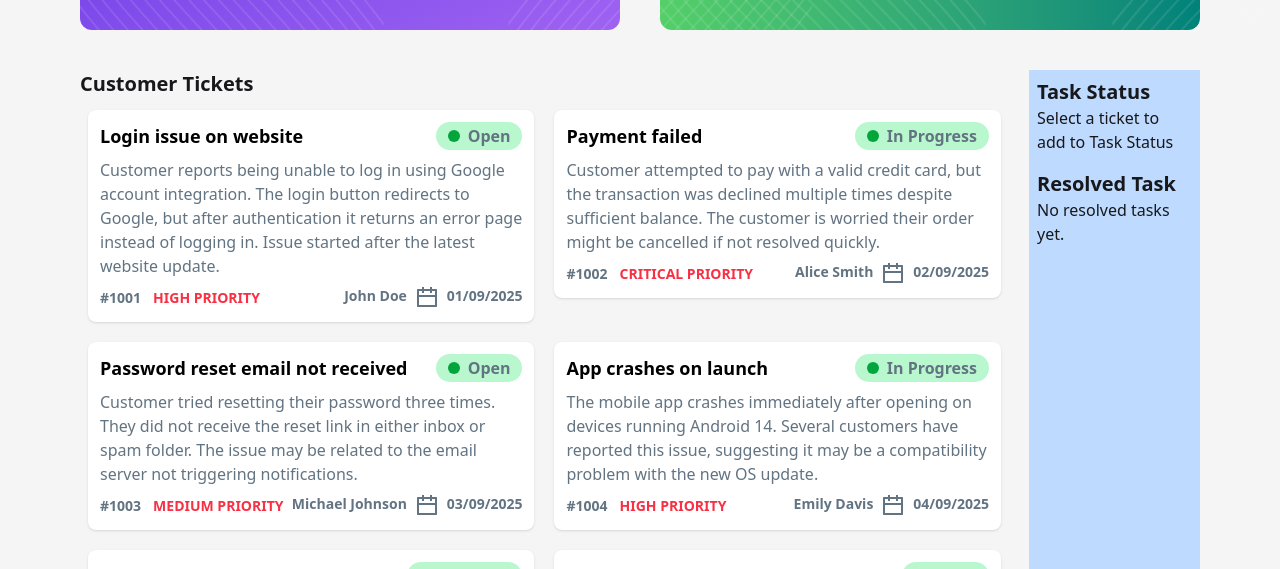
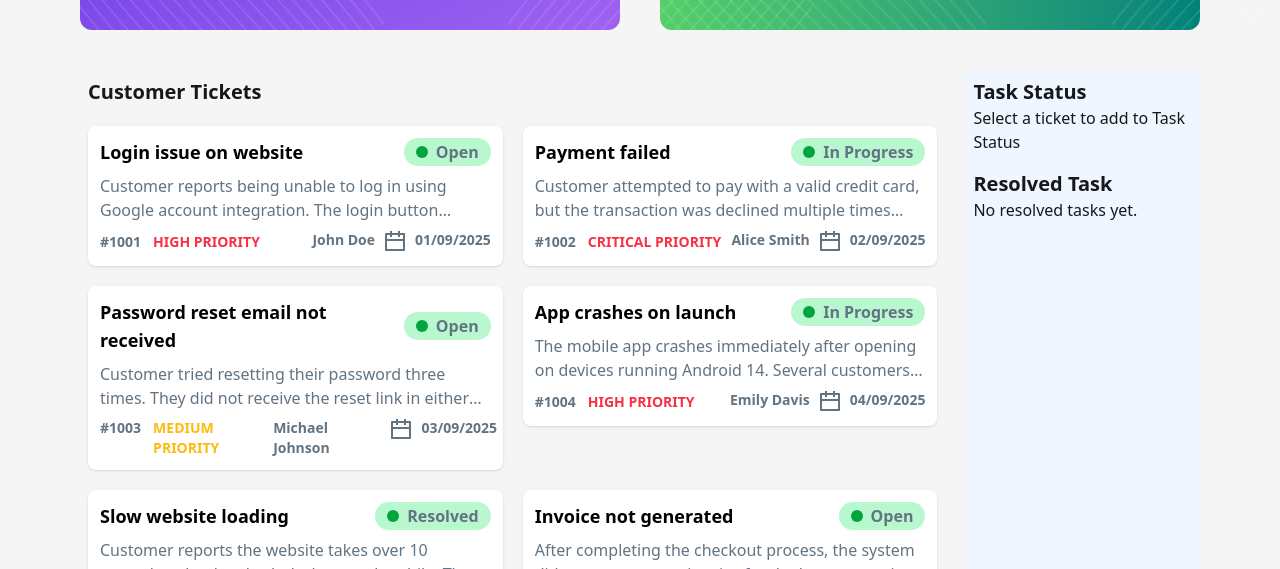
Before and after one commit to Arifwazed/Customer-Support-Zone-Project, a React (Vite) app: page / in a window 1280 px wide. Shown: the part 383-952 px from the top of the page. Built offline with nearby package versions, Linux system fonts and the light colour scheme.

Commit message:
priority edited

```diff
--- a/package.json
+++ b/package.json
@@ -13,6 +13,7 @@
     "@tailwindcss/vite": "^4.1.13",
     "react": "^19.1.1",
     "react-dom": "^19.1.1",
+    "react-toastify": "^11.0.0",
     "tailwindcss": "^4.1.13"
   },
   "devDependencies": {
--- a/src/App.jsx
+++ b/src/App.jsx
@@ -6,6 +6,7 @@ import Customers from './component/customer/Customers'
 import Task from './component/task/Task'
 import Resolve from './component/resolve_task/Resolve'
 import React from 'react'
+import { ToastContainer } from 'react-toastify';
 
 const fetchCustomers = async () => {
   const res = await fetch('./customers.json');
@@ -47,19 +48,21 @@ function App() {
 
       <div className='md:px-20 mt-10 flex flex-col md:flex-row gap-5'>
         <div>
-        <h1 className='font-semibold text-xl '>Customer Tickets</h1>
+        <h1 className='font-semibold text-xl p-2'>Customer Tickets</h1>
         <Suspense fallback={<span className="loading loading-spinner loading-xl"></span>}>
         <Customers customerPromise={customerPromise} setTask={setTask} task={task} setToggle={setToggle} customerData={customerData}></Customers>
         </Suspense>
         </div>
-        <div className='md:w-[600px] bg-blue-200 p-2'>
+        <div className='md:w-[900px] bg-blue-50 p-2'>
           {/* <div><h1 className='font-semibold text-xl '>Task Status</h1></div> */}
           <Task task={task} removeTask={removeTask} resolve={resolve} setResolve={setResolve} toggle={toggle} setToggle={setToggle} setToggleResolve={setToggleResolve} removeCustomer={removeCustomer}></Task>
           {/* <div><h1 className='font-semibold text-xl '>Resolved Task</h1></div> */}
           <Resolve resolve={resolve} toggleResolve={toggleResolve}></Resolve>
         </div>
       </div>
+
       </div>
+      <ToastContainer />
     </>
   )
 }
--- a/src/component/customer/Customer.jsx
+++ b/src/component/customer/Customer.jsx
@@ -1,11 +1,13 @@
 import React from 'react';
 import calenderImg from "../../assets/calendar.png"
+import { toast } from 'react-toastify';
 
 const Customer = ({customer,setTask,task,setToggle}) => {
     const handletask = (taskData) => {
         task = task.filter(t => t.id !== taskData.id);
         setTask([...task,taskData]);
         setToggle(true);
+        toast('Customer ticket add to task status')
     }
     // console.log(customer)
     return (
@@ -18,11 +20,11 @@ const Customer = ({customer,setTask,task,setToggle}) => {
                         <p>{customer.status}</p>
                       </button>
                     </div>
-                    <p className="my-2">{customer.description}</p>
+                    <p className="my-2 line-clamp-2">{customer.description}</p>
                     <div className="flex justify-between items-center text-sm font-semibold">
                         <div className="flex gap-x-3 ">
                             <h2 className="">#100{customer.id}</h2>
-                            <h2 className="text-[#F83044] ">{customer.priority}</h2>
+                            <h2 className={`${(customer.priority === 'LOW PRIORITY') ? "text-[#02A53B]" : (customer.priority === 'MEDIUM PRIORITY') ? "text-[#FEBB0C]" :"text-[#F83044]"} `}>{customer.priority}</h2>
                         </div>
                         <div className="flex justify-between gap-x-2">
                             <p className="">{customer.customer}</p>
--- a/src/component/navbar/Navbar.jsx
+++ b/src/component/navbar/Navbar.jsx
@@ -48,7 +48,7 @@ const Navbar = () => {
             <li> <a>Contact</a> </li>
           </ul>
         </div>
-        <div className="navbar-end">
+        <div className="navbar-end ">
           <a className="btn bg-linear-to-br from-[#632EE3] to-[#9F62F2] text-white font-semibold -mr-10 md:mr-auto p-2 md:p-4"><img src={plusImg} alt="" /> New Ticket</a>
         </div>
         </div>
--- a/src/component/task/TaskCard.jsx
+++ b/src/component/task/TaskCard.jsx
@@ -1,4 +1,5 @@
 import React from 'react';
+import { toast } from 'react-toastify';
 
 const TaskCard = ({card,removeTask,setResolve,resolve,setToggleResolve,removeCustomer}) => {
     // console.log("task in taskcard",card.title)
@@ -7,6 +8,7 @@ const TaskCard = ({card,removeTask,setResolve,resolve,setToggleResolve,removeCus
         removeCustomer(card);
         handleResolve(card);
         setToggleResolve(true);
+        toast('Task Completed')
     }
     const handleResolve = (data) => {
         setResolve([...resolve,data])
```
Also changed, not shown: 1 other file (tests, documents, lock files or other folders).
